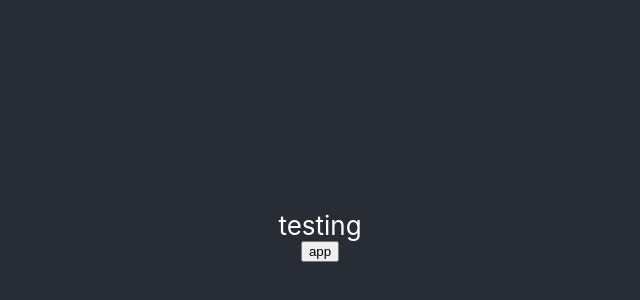
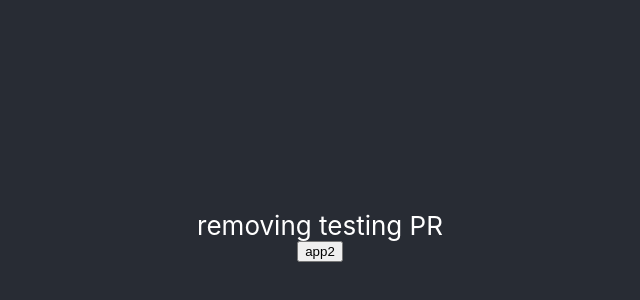
Before and after one commit to hernanmb/testingCRA, a React (Create React App) app: page / in a window 1280 px wide. Shown: the part 164-464 px from the top of the page, without its empty margins (320-960 px from the left). Built offline with nearby package versions, Linux system fonts and the light colour scheme.

Commit message:
change page

```diff
--- a/src/App.js
+++ b/src/App.js
@@ -4,8 +4,8 @@ function App() {
   return (
     <div className="App">
       <header className="App-header">
-      testing
-      <button> app</button>
+      removing testing PR
+      <button>app2</button>
       </header>
     </div>
   );
```
